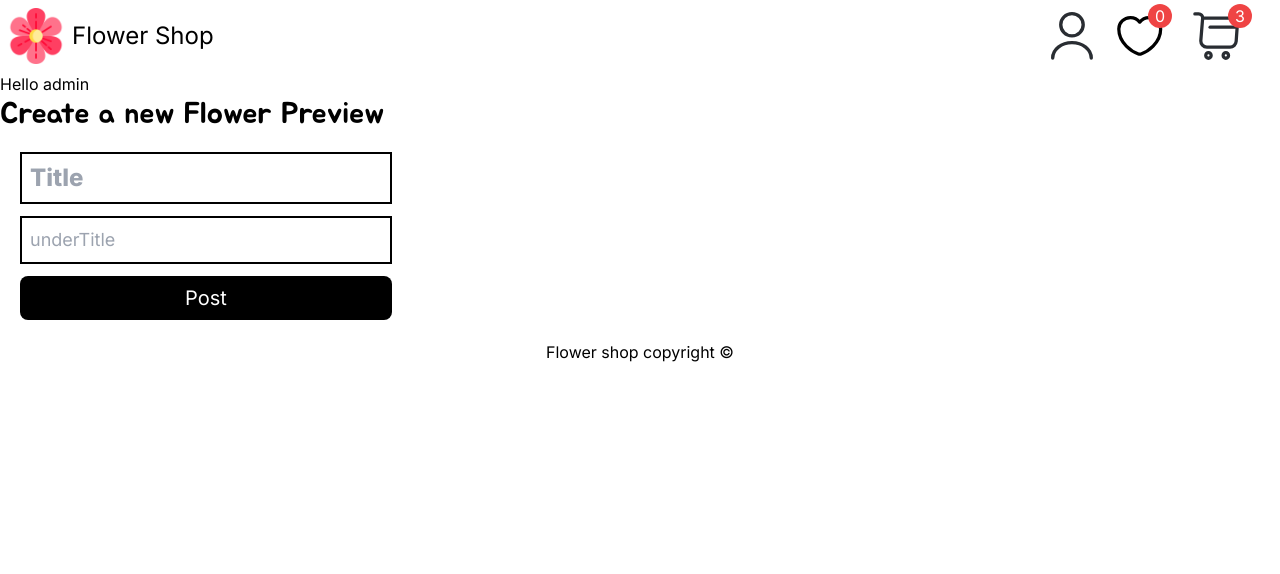
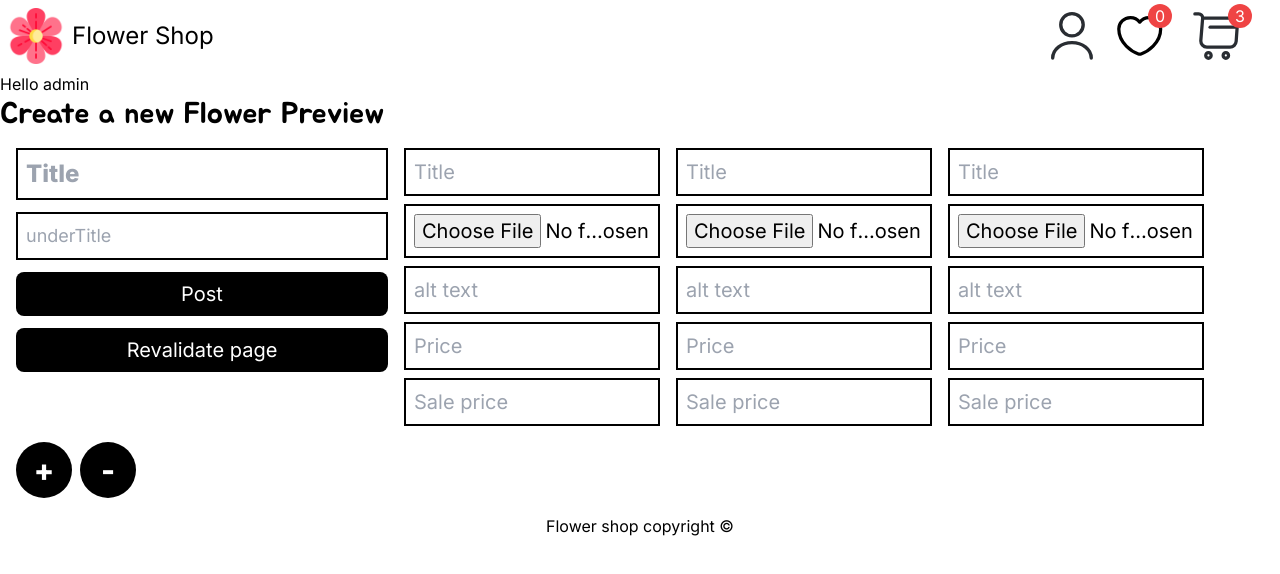
Before and after one commit to FarouqJalabi/Flower-shop, a Next.js app: page /admineditor in a window 1280 px wide. Shown: the top 574 px of the page. Built offline with nearby package versions, Linux system fonts and the light colour scheme; no server answers.

Commit message:
Admin able to post flowers, and flowerPreview

```diff
--- a/package.json
+++ b/package.json
@@ -11,6 +11,7 @@
   "dependencies": {
     "@next-auth/prisma-adapter": "^0.4.4-canary.81",
     "@prisma/client": "^5.0.0",
+    "@supabase/supabase-js": "^2.26.0",
     "@types/node": "20.3.2",
     "@types/react": "18.2.14",
     "@types/react-dom": "18.2.6",
--- a/src/app/api/flowerLiked/route.ts
+++ b/src/app/api/flowerLiked/route.ts
@@ -7,7 +7,6 @@ const prisma = new PrismaClient();
 export async function POST(req: NextRequest) {
   const token = await getToken({ req });
   const body = await req.json();
-
   const { flowerId, flowerLiked } = body;
   if (token) {
     const tokenValues = JSON.stringify(token, null, 2);
--- a/src/app/api/post/route.ts
+++ b/src/app/api/post/route.ts
@@ -1,18 +1,53 @@
 import { PrismaClient, Prisma } from "@prisma/client";
 import { NextRequest } from "next/server";
 import { revalidatePath } from "next/cache";
+import { getToken } from "next-auth/jwt";
 
 const prisma = new PrismaClient();
 
 export async function POST(req: NextRequest) {
+  const token = await getToken({ req });
   const body = await req.json();
-  const { formData, flowerData } = body;
-  console.log(formData, "formData");
-  await prisma.flowerPreviews.create({
-    data: { title: formData.title, underTitle: formData.underTitle },
-  });
-  revalidatePath("/");
 
-  // console.log(flowerData, "flowerData");
-  return new Response("OK");
+  if (token) {
+    const tokenValues = JSON.stringify(token, null, 2);
+    const userEmail = JSON.parse(tokenValues).user.email;
+
+    if (userEmail === "admin@hotmail.com") {
+      let { formData, flowersData } = body;
+      if (formData || flowersData) {
+        console.log(formData, "formData");
+        flowersData = flowersData.filter((flower: any) => {
+          flower.price = Number(flower.price);
+          flower.salePrice = Number(flower.salePrice);
+          delete flower.img;
+          return true;
+        });
+        console.log("filtered");
+        const flowerPreview_res = await prisma.flowerPreviews.create({
+          data: {
+            title: formData.title,
+            underTitle: formData.underTitle,
+            flowers: {
+              create: [...flowersData],
+            },
+          },
+          include: {
+            flowers: { select: { id: true } }, // Include all flowers in the returned object
+          },
+        });
+
+        console.log("sent");
+        const flower_id = flowerPreview_res.flowers.map((flower) => {
+          return flower.id;
+        });
+
+        console.log("Should return");
+        return new Response(JSON.stringify(flower_id));
+      }
+
+      revalidatePath("/");
+    }
+  }
+  return new Response("401");
 }
--- a/src/app/contexts/contextProvider.tsx
+++ b/src/app/contexts/contextProvider.tsx
@@ -32,19 +32,19 @@ type Props = {
 export const GlobalContextProvider = ({ children }: Props) => {
   const [hearts, setHearts] = useState<Set<string>>(new Set([]));
 
-  // useEffect(() => {
-  //   fetch("api/flowerLiked", {
-  //     method: "GET",
-  //   })
-  //     .then((res) => res.json())
-  //     .then((flowers) => {
-  //       //Shouldn't be any
-  //       if (flowers != 401) {
-  //         const flower_id = flowers.flowersLiked.map((x: any) => x["id"]);
-  //         setHearts(new Set(flower_id));
-  //       }
-  //     });
-  // }, []);
+  useEffect(() => {
+    fetch("api/flowerLiked", {
+      method: "GET",
+    })
+      .then((res) => res.json())
+      .then((flowers) => {
+        //Shouldn't be any
+        if (flowers != 401) {
+          const flower_id = flowers.flowersLiked.map((x: any) => x["id"]);
+          setHearts(new Set(flower_id));
+        }
+      });
+  }, []);
 
   const addHeart = (flower_id: string) => {
     let updated_hearts = new Set(hearts);
--- a/src/app/register/page.tsx
+++ b/src/app/register/page.tsx
@@ -31,7 +31,6 @@ export default function Register() {
   const validLogin = async (e: React.MouseEvent<HTMLButtonElement>) => {
     e.preventDefault();
     //Valid email?
-
     setInvalidEmail(false);
     if (nameValue == "") {
       setInvalidName(true);
--- a/src/components/flowers/flower.tsx
+++ b/src/components/flowers/flower.tsx
@@ -3,14 +3,18 @@ import { FlowerInfo } from "."; // from index
 import LikeButton from "../likeButton";
 
 export default function Flower(Info: FlowerInfo) {
-  const onSale = Info.salePrice == null;
+  const onSale = Number(Info.salePrice) < 0.5;
 
   return (
     <div className="text-center">
       <div className="relative w-72 h-40 bg-gray-300 overflow-hidden  rounded-xl">
         <Image
-          src={Info.imgUrl ? Info.imgUrl : "/test.jpg"}
-          alt={"Yellow flower"}
+          src={
+            "https://eljnfbtxmeteozramfkt.supabase.co/storage/v1/object/public/flower_images/" +
+            Info.id +
+            ".jpg"
+          }
+          alt={Info.alt}
           fill
           // We don't know the breakpoints yet
           sizes="25vw"
@@ -24,7 +28,7 @@ export default function Flower(Info: FlowerInfo) {
       >
         SALE
       </div>
-      <div className="flex px-2">
+      <div className="flex px-2 mt-2">
         <div className="text-left">
           <h1 className="font-jua text-xl">{Info.title}</h1>
           <div className="flex flex-wrap gap-2">
--- /dev/null
+++ b/src/components/flowers/flowerEdit.tsx
@@ -0,0 +1,40 @@
+export default function FlowerEdit() {
+  return (
+    <form className="flex flex-col gap-2 w-64 flowerEdit">
+      <input
+        type="text"
+        name="title"
+        placeholder="Title"
+        className="text-xl border-2 border-black p-2"
+      />
+      <input
+        type="file"
+        name="img"
+        id=""
+        className="text-xl border-2 border-black p-2"
+      />
+
+      <input
+        type="text"
+        name="alt"
+        placeholder="alt text"
+        className="text-xl border-2 border-black p-2"
+      />
+      <input
+        type="number"
+        name="price"
+        id="price"
+        min={0}
+        placeholder="Price"
+        className="text-xl border-2 border-black p-2"
+      />
+      <input
+        type="number"
+        name="salePrice"
+        placeholder="Sale price"
+        min={0}
+        className="text-xl border-2 border-black p-2"
+      />
+    </form>
+  );
+}
--- a/src/components/flowers/flowersPreviewEdit.tsx
+++ b/src/components/flowers/flowersPreviewEdit.tsx
@@ -1,42 +1,58 @@
 "use client";
-import Flower from "./flower";
-import { FlowerInfo } from ".";
-import Image from "next/image";
-import Link from "next/link";
-import { useState } from "react";
+import React, { useState, createRef } from "react";
+import FlowerEdit from "./flowerEdit";
 
-let example_info: FlowerInfo = {
-  id: "0",
-  title: "Anemone",
-  alt: "The white flower Anemone",
-  price: "49.99",
-};
-
-export default function FlowersPreview() {
-  // amount of times scrolled
-  let [scrolled, setScrolled] = useState(0);
-  // how many flowers that is shown at once
-  let [size, setSize] = useState(3);
-  let collectionId: Array<any> = [];
-
+import { createClient } from "@supabase/supabase-js";
+export default function FlowersPreviewEdit() {
+  let [flowersCount, setFlowerCount] = useState(3);
+  let flowerRef = createRef<HTMLDivElement>();
+  const supabase = createClient(
+    process.env.NEXT_PUBLIC_SUPABASE_URL as string,
+    process.env.NEXT_PUBLIC_SUPABASE_ANON_KEY as string
+  );
   return (
     <>
       <h1 className="font-jua text-3xl">Create a new Flower Preview</h1>
+      <div className="flex flex-wrap gap-4 m-4" ref={flowerRef}>
         <form
           onSubmit={async (e) => {
             e.preventDefault();
             console.log("Sent from adminEditor");
-          let formData = new FormData(e.currentTarget);
+            let formObject = new FormData(e.currentTarget);
+            let formData = Object.fromEntries(formObject);
 
-          await fetch("api/post", {
+            let flowersElement = Array.from(
+              flowerRef.current?.getElementsByClassName(
+                "flowerEdit"
+              ) as HTMLCollectionOf<HTMLFormElement>
+            );
+
+            let flowersData = flowersElement.map((f) => {
+              let fData = new FormData(f);
+              return Object.fromEntries(fData);
+            });
+
+            const post_res = await fetch("api/post", {
               method: "POST",
               body: JSON.stringify({
-              formData: Object.fromEntries(formData),
-              flowerData: "flowerDATATA",
+                formData: formData,
+                flowersData: flowersData,
               }),
+            })
+              .then((response) => response.json())
+              .then(async (res) => {
+                res.forEach(async (id: string, i: number) => {
+                  const { data, error } = await supabase.storage
+                    .from("flower_images")
+                    .upload(id + ".jpg", flowersData[i].img, {
+                      cacheControl: "3600",
+                      upsert: false,
                     });
+                });
+              });
+            console.log("Everything should be uploaded!");
           }}
-        className="m-5 flex"
+          className="flex"
         >
           <div className="flex flex-col gap-3">
             <input
@@ -58,8 +74,39 @@ export default function FlowersPreview() {
             >
               Post
             </button>
+            <button
+              type="submit"
+              className="bg-black text-white text-xl rounded-lg p-2"
+              onClick={async () => {
+                console.log("Sent to revalidate");
+                await fetch("api/post", {
+                  method: "POST",
+                  body: JSON.stringify({}),
+                });
+              }}
+            >
+              Revalidate page
+            </button>
           </div>
         </form>
+        {Array.from(Array(flowersCount)).map(() => {
+          return <FlowerEdit />;
+        })}
+        <div className="flex gap-2">
+          <button
+            className="bg-black text-white text-3xl font-extrabold rounded-full p-2 my-auto aspect-square w-14 "
+            onClick={() => setFlowerCount(flowersCount + 1)}
+          >
+            +
+          </button>
+          <button
+            className="bg-black text-white text-3xl font-extrabold rounded-full p-2 my-auto aspect-square w-14 "
+            onClick={() => setFlowerCount(flowersCount - 1)}
+          >
+            -
+          </button>
+        </div>
+      </div>
     </>
   );
 }
```
Also changed, not shown: 2 other files (tests, documents, lock files or other folders). Lines whose indentation alone changed are shown as unchanged.
